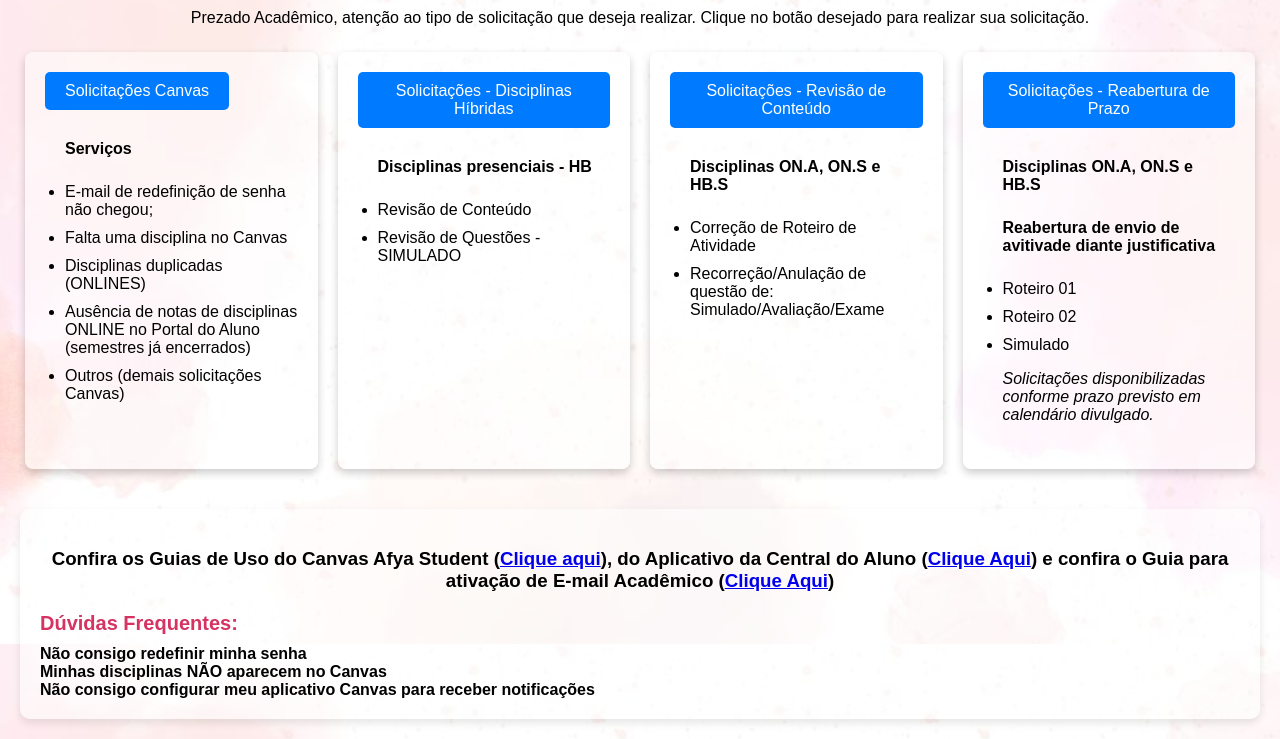
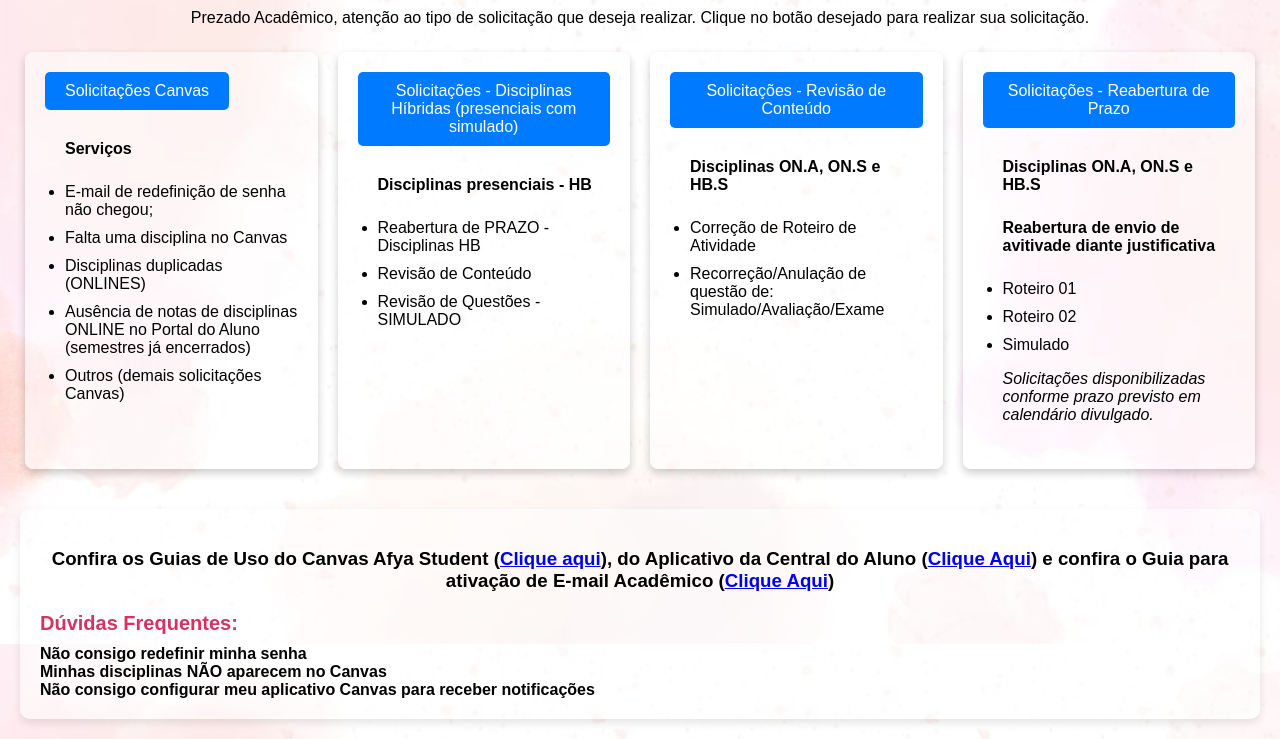
Before and after one commit to NEADUNISLPVH/report-nead, a plain HTML site: page index.html in a window 1280 px wide. Shown: the part 156-895 px from the top of the page. Drawn offline with Linux system fonts and the light colour scheme; a script that the page names is missing.

Commit message:
Update index.html

```diff
--- a/index.html
+++ b/index.html
@@ -170,10 +170,11 @@
 
         <div class="coluna">
         <a href="https://forms.office.com/r/uKvscCEb5A" target="_blank" style="text-decoration: none;">
-        <button style="align: center;" >Solicitações - Disciplinas Híbridas</button>
+        <button style="align: center;" >Solicitações - Disciplinas Híbridas (presenciais com simulado)</button>
         </a>
         <ul>
                 <p><b>Disciplinas presenciais - HB </b></p>
+                <li>Reabertura de PRAZO - Disciplinas HB</li>
                 <li>Revisão de Conteúdo</li>
                 <li>Revisão de Questões - SIMULADO</li>
             </ul>
```
